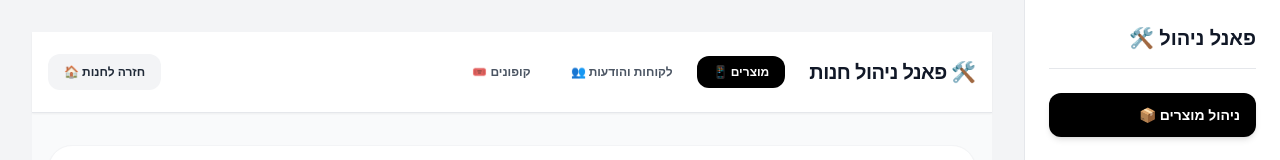
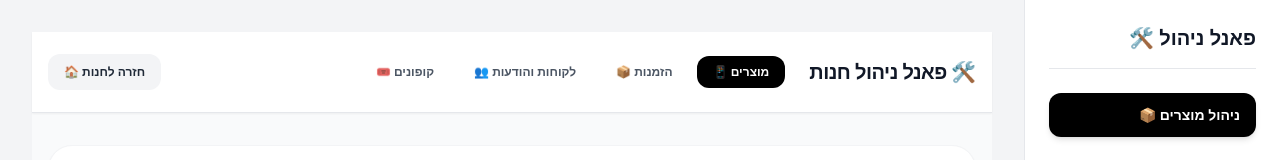
Before and after one commit to myphone3/My-phone-, a Next.js app: page /admin/products in a window 1280 px wide. Shown: the top 160 px of the page. Built offline with nearby package versions, Linux system fonts and the light colour scheme; no server answers; the database is empty.

Commit message:
Update page.tsx

```diff
--- a/app/admin/products/page.tsx
+++ b/app/admin/products/page.tsx
@@ -70,6 +70,9 @@ export default function AdminProductsPage() {
             <nav className="hidden md:flex items-center gap-2">
               <Link href="/admin/products" className="bg-black text-white px-4 py-2 rounded-xl text-xs font-bold">
                 מוצרים 📱
+              </Link>
+              <Link href="/admin/orders" className="text-gray-600 hover:bg-gray-100 px-4 py-2 rounded-xl text-xs font-bold transition">
+                הזמנות 📦
               </Link>
               <Link href="/admin/customers" className="text-gray-600 hover:bg-gray-100 px-4 py-2 rounded-xl text-xs font-bold transition">
                 לקוחות והודעות 👥
```
